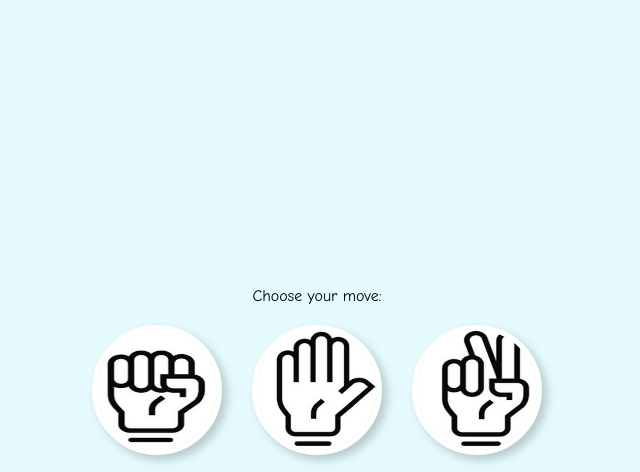
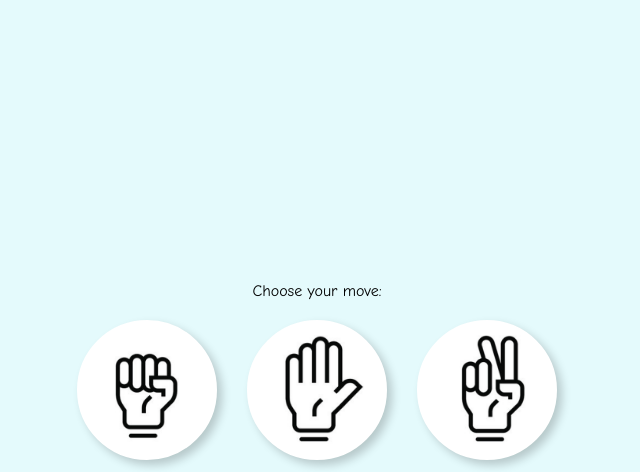
Before and after one commit to WildKiwiCoding/RockPaperScissers, a plain HTML site: page index.html in a window 1280 px wide. Both pictures are taken after a click on the button "Play". Shown: the whole page, without its empty margins (323-963 px from the left). Drawn offline with Linux system fonts and the light colour scheme.

Commit message:
Update styles.css

```diff
--- a/styles.css
+++ b/styles.css
@@ -33,6 +33,7 @@ body {
     display: flex;
     gap: 30px;
     margin-top: 20px;
+    justify-content: center;
 }
 
 .image-button {
@@ -41,34 +42,33 @@ body {
     padding: 0;
     overflow: hidden;
     box-shadow: 5px 5px 10px rgba(0,0,0,0.2);
+    width: 140px;  /* Button size */
+    height: 140px;
+    background-color: white;  /* White background for the button */
+    display: flex;
+    align-items: center;
+    justify-content: center;
     transition: transform 0.2s;
 }
 
 .image-button:hover {
-    transform: scale(1.1);
+    transform: scale(1.1);  /* Button zoom */
 }
 
 .image-button img {
-    width: 120px;
-    height: 120px;
-    border-radius: 50%;
+    width: 110px;  /* Image smaller than the button */
+    height: 110px;
+    object-fit: contain;  /* Ensures the image fits without being cut off */
     display: block;
 }
 
- #result {
+#result {
     font-size: 20px;
     font-weight: bold;
     color: #61d0f6;
     margin-top: 20px;
-    min-height: 50px; /* Ensures consistent space for result text */
+    min-height: 50px;
     display: flex;
     align-items: center;
     justify-content: center;
 }
-
-.button-container {
-    display: flex;
-    gap: 30px;
-    margin-top: 20px;
-    justify-content: center; /* Keeps buttons centered */
-}
```
